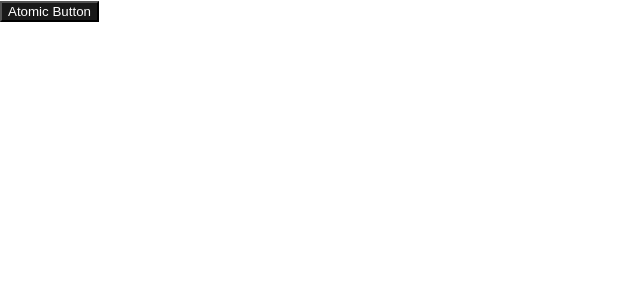
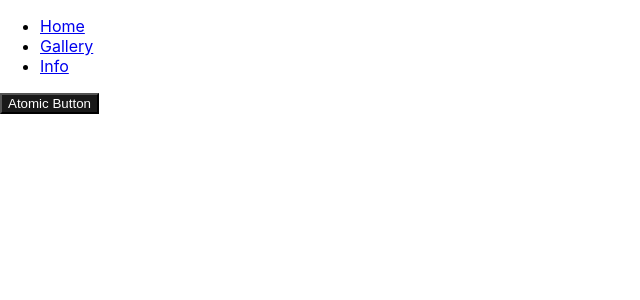
Before and after one commit to niklasmknudsen/gallerypage, a React (Create React App) app: page / in a window 1280 px wide. Shown: the top 300 px of the page, without its empty margins (0-640 px from the left). Built offline with nearby package versions, Linux system fonts and the light colour scheme.

Commit message:
[Updated] Imports and other shit.

```diff
--- a/package.json
+++ b/package.json
@@ -8,7 +8,7 @@
     "@testing-library/user-event": "^12.1.10",
     "react": "^17.0.1",
     "react-dom": "^17.0.1",
-    "react-scripts": "4.0.2",
+    "react-scripts": "^4.0.2",
     "web-vitals": "^1.0.1"
   },
   "scripts": {
--- a/src/atoms/AtomicImage.js
+++ b/src/atoms/AtomicImage.js
@@ -1,3 +1,5 @@
+import React from 'react';
+
 function AtomicImage() {
     return <img src={this.props.src} alt={this.props.alt} style={this.props.style} />;
 }
--- a/src/atoms/AtomicLink.js
+++ b/src/atoms/AtomicLink.js
@@ -1,4 +1,4 @@
-import React, { Component, useState } from 'react';
+import React from 'react';
 
 function AtomicLink(props) {
     return (
--- a/src/index.js
+++ b/src/index.js
@@ -2,14 +2,12 @@ import React from 'react';
 import ReactDOM from 'react-dom';
 import './index.css';
 import reportWebVitals from './reportWebVitals';
-
-// Imports components
-import PageGallery from './page/PageGallery';
+import App from './App';
 
 
 ReactDOM.render(
-  <React.StrictMode>
-        <PageGallery />
+    <React.StrictMode>
+        <App />
   </React.StrictMode>,
   document.getElementById('root')
 );
--- a/src/organisms/OrganismHeader.js
+++ b/src/organisms/OrganismHeader.js
@@ -1,28 +1,51 @@
-import AtomicLink from './atoms/AtomicLink';
+import MoleculeNav from '../molecules/MoleculeNav';
+import AtomicLink from '../atoms/AtomicLink';
+import React, { Component } from 'react';
 
-class OrganismHeader extends React.Component {
+
+class OrganismHeader extends Component {
 
 	constructor(props) {
 		super(props);
-		this.setState = {
-
+		this.state = {
+			menuItems: [
+				{
+					href: "PageHome",
+					text: "Home",
+					style: {
+						fontSize: 10 + 'px;',
+						color: 'white;'
+					}
+				},
+				{
+					href: "PageGallery",
+					text: "Gallery",
+					style: {
+						fontSize: 10 + 'px;',
+						color: 'white;'
+					}
+				},
+				{
+					href: "PageInfo",
+					text: "Info",
+					style: {
+						fontSize: 10 + 'px;',
+						color: 'white;'
+					}
+				}
+			]
 		};
 	}
 
 	render() {
 
 		return (
-			<header className={whatever}>
-				<AtomicLink text={this.probs.text} style={{}}  />
-
-
+			<header>
+				<MoleculeNav menuItems={this.state.menuItems} />
 			</header>
 		)
 
 	}
+}
 
-
-
-
-
-}
+export default OrganismHeader;
```
